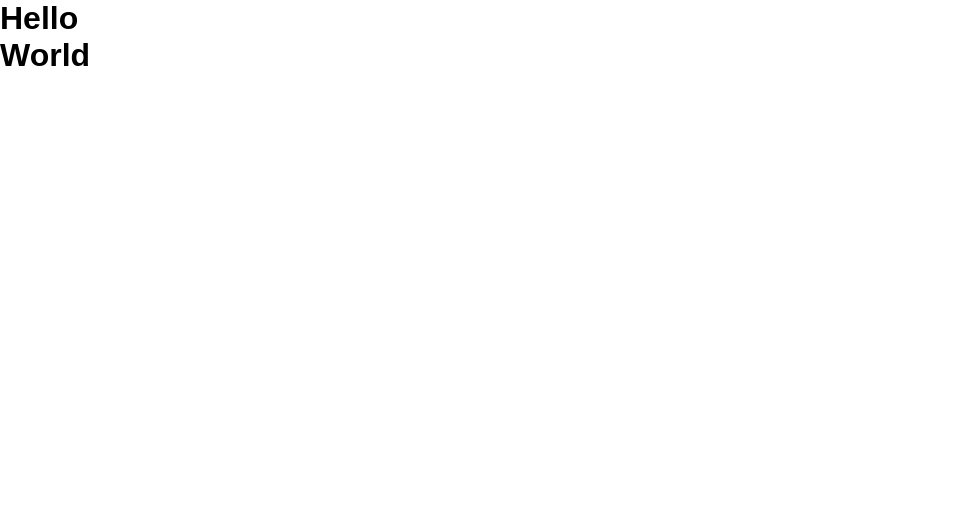
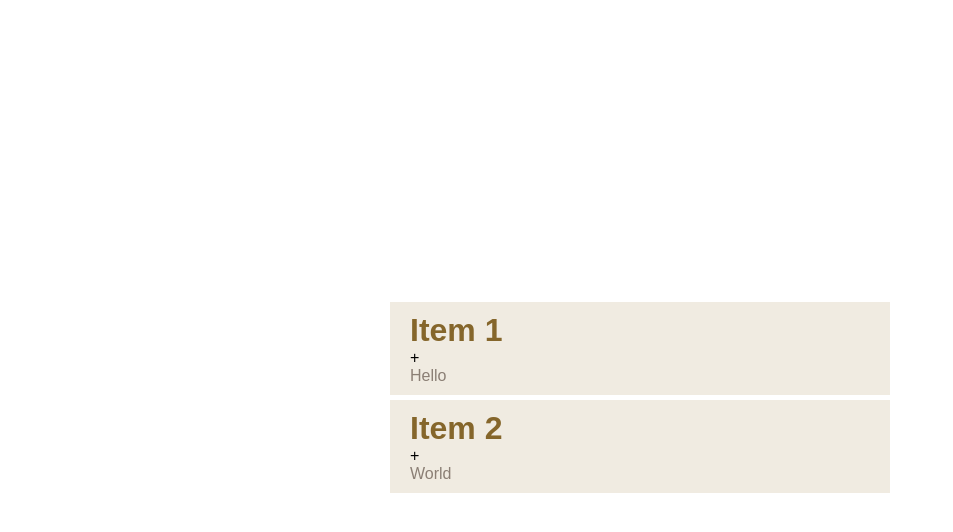
Before and after one commit to moreno-m2698/StudyCubbyFrontPrototype, a React (Vite) app: page /upload in a window 1280 px wide. Shown: the top 532 px of the page, without its empty margins (0-953 px from the left). Built offline with nearby package versions, Linux system fonts and the light colour scheme.

Commit message:
Added some example css for accordion

```diff
--- a/src/accordionTest.css
+++ b/src/accordionTest.css
@@ -0,0 +1,25 @@
+.wrapper {
+    display: flex;
+    height: 100vh;
+    width: 100vw;
+    justify-content: center;
+    align-items: center;
+}
+
+.accordion {
+    width: 500px;
+}
+
+.item {
+    background: #f0ebe1;
+    margin-bottom: 5px;
+    padding: 10px 20px;
+}
+
+.title h1 {
+    color: #85662b;
+}
+
+.content {
+    color:#8b7f75;
+}
--- a/src/components/AccordionTest.tsx
+++ b/src/components/AccordionTest.tsx
@@ -1,4 +1,5 @@
 import { useState } from 'react';
+import "../accordionTest.css"
 
 
 function AccordionTest() {
@@ -6,9 +7,11 @@ function AccordionTest() {
 
     const stuff: any = [
         {
+            header: "Item 1",
             text: "Hello"
         },
         {
+            header: "Item 2",
             text: "World"
         }
 
@@ -20,8 +23,12 @@ function AccordionTest() {
         <div className='accordion'>
             {stuff.map((item, index) => (
                 <div className='item'>
-                    <div className='text'>
-                        <h1>{item.text}</h1>
+                    <div className='title'>
+                        <h1>{item.header}</h1>
+                        <span>+</span>
+                    </div>
+                    <div className='content'>
+                        {item.text}
                     </div>
                 </div>
             ))}
```
